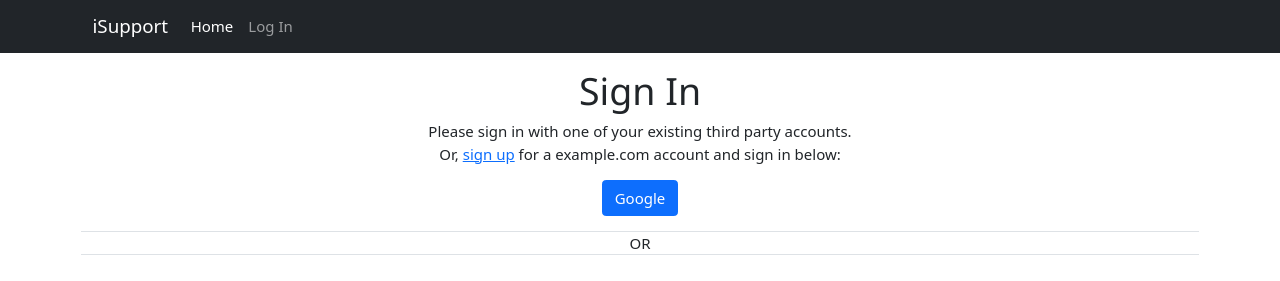
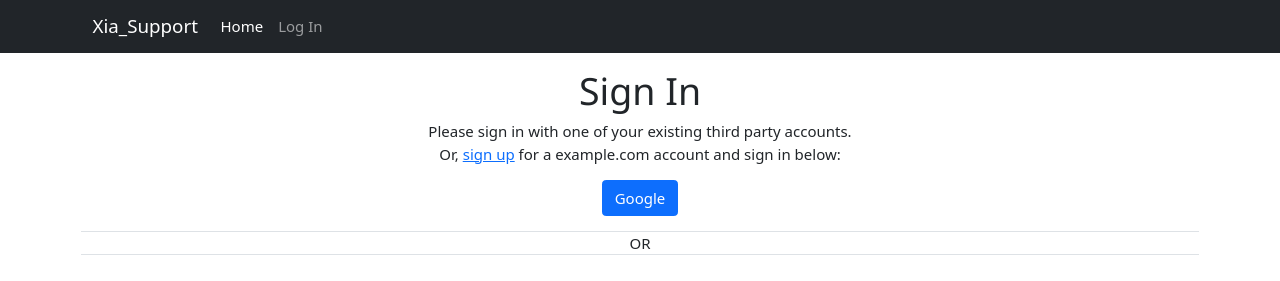
Before and after one commit to acarbonilla/ticketingSystem, a Django app: a page that uses templates/account/navbar.html in a window 1280 px wide. Shown: the top 281 px of the page. Run offline with Django 4.2, Linux system fonts and the light colour scheme; some libraries are stand-ins or nearby versions.

Commit message:
Ticketing System

```diff
--- a/templates/account/navbar.html
+++ b/templates/account/navbar.html
@@ -1,6 +1,6 @@
 <nav class="navbar navbar-expand-lg navbar-dark bg-dark fixed-top">
     <div class="container">
-        <a class="navbar-brand" href="#">iSupport</a>
+        <a class="navbar-brand" href="#">Xia_Support</a>
         <button aria-controls="navbarSupportedContent" aria-expanded="false" aria-label="Toggle navigation"
                 class="navbar-toggler"
                 data-bs-target="#navbarSupportedContent" data-bs-toggle="collapse" type="button">
```
Also changed, not shown: templates/appTemplate/authview.html (+7 -8 lines).
